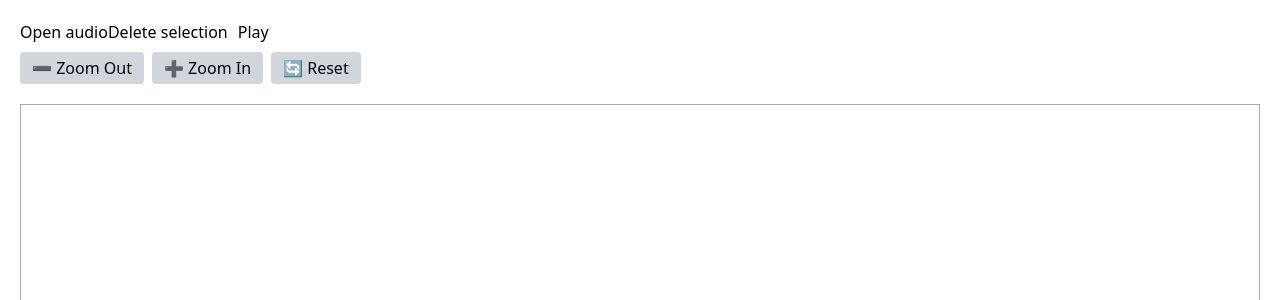
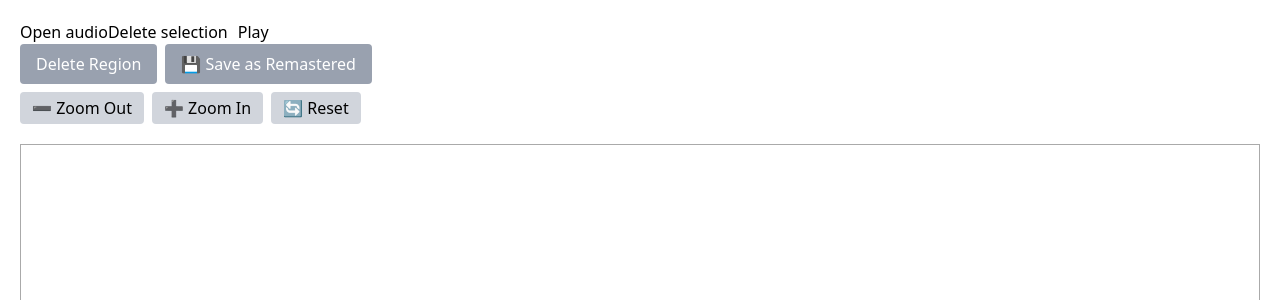
Before and after one commit to tsurubaso/sanbagierboSound, a React (Vite) app: page / in a window 1280 px wide. Shown: the top 300 px of the page. Built offline with nearby package versions, Linux system fonts and the light colour scheme.

Commit message:
using the buffer for all changes and finally saving, not working yet.

```diff
--- a/main.js
+++ b/main.js
@@ -1,9 +1,7 @@
 const { app, BrowserWindow, dialog, ipcMain } = require('electron');
 const path = require('path');
 const fs = require("fs");
-//const { spawn } = require('child_process');
-//const ffmpegPath = require('ffmpeg-static');
-const { deleteRegion } = require("./ffmpeg");
+
 
 function createWindow() {
   const win = new BrowserWindow({
@@ -44,6 +42,23 @@ ipcMain.handle("open-audio-dialog", async () => {
 });
 
 // -------- DELETE REGION USING FFMPEG ----------
-ipcMain.handle("delete-region", async (event, args) => {
-  return deleteRegion(args.file, args.start, args.end);
+ipcMain.handle("save-audio-file", async (event, { fileName, data }) => {
+  try {
+    const filePath = path.join(__dirname, "public", "audio", fileName);
+
+    // Créer le dossier s'il n'existe pas
+    const dir = path.dirname(filePath);
+    if (!fs.existsSync(dir)) {
+      fs.mkdirSync(dir, { recursive: true });
+    }
+
+    // Écrire le fichier
+    await fs.promises.writeFile(filePath, Buffer.from(data));
+
+    console.log("✅ Audio saved:", filePath);
+    return { ok: true, path: filePath };
+  } catch (err) {
+    console.error("❌ Error saving audio:", err);
+    return { ok: false, error: err.message };
+  }
 });
--- a/preload.js
+++ b/preload.js
@@ -21,5 +21,6 @@ contextBridge.exposeInMainWorld("electronAPI", {
     return { url, path: result.path };
   },
 
-  deleteRegion: (args) => ipcRenderer.invoke("delete-region", args),
+  saveAudioFile: (fileName, data) =>
+  ipcRenderer.invoke("save-audio-file", { fileName, data }),
 });
--- a/src/App.jsx
+++ b/src/App.jsx
@@ -4,7 +4,7 @@ import AudioZoomControls from "./AudioZoomControls";
 
 export default function App() {
   const containerRef = useRef();
-  const [file, setFile] = useState(null);      // { url, path }
+  const [file, setFile] = useState(null); // { url, path }
   const [region, setRegion] = useState(null);
   const [zoom, setZoom] = useState(100);
   const [isPlaying, setIsPlaying] = useState(false);
@@ -22,21 +22,132 @@ export default function App() {
     if (selected) setFile(selected);
   };
 
+  // ✅ Fonction pour supprimer la région sélectionnée
   const deleteRegion = async () => {
-    if (!file || !region) return;
+    if (!region || !waveRef.current) return;
 
-    console.log("Deleting region:", region);
+    const ws = waveRef.current;
+    const buffer = ws.getDecodedData();
 
-    const output = await window.electronAPI.deleteRegion({
-      file,
-      start: region.start,
-      end: region.end
+    // Créer un nouveau buffer sans la région
+    const audioContext = new AudioContext();
+    const sampleRate = buffer.sampleRate;
+    const startSample = Math.floor(region.start * sampleRate);
+    const endSample = Math.floor(region.end * sampleRate);
+
+    const channels = [];
+    for (let ch = 0; ch < buffer.numberOfChannels; ch++) {
+      const data = buffer.getChannelData(ch);
+      const before = data.slice(0, startSample);
+      const after = data.slice(endSample);
+
+      const merged = new Float32Array(before.length + after.length);
+      merged.set(before);
+      merged.set(after, before.length);
+      channels.push(merged);
+    }
+
+    const newBuffer = audioContext.createBuffer(
+      buffer.numberOfChannels,
+      channels[0].length,
+      sampleRate
+    );
+
+    channels.forEach((data, ch) => {
+      newBuffer.copyToChannel(data, ch);
     });
 
-    console.log("New file returned after region delete:", output);
+    // Convertir en WAV blob
+    const blob = bufferToWave(newBuffer);
 
-    setFile(output);
+    // Recharger dans WaveSurfer
+    await ws.load(URL.createObjectURL(blob));
+
+    region.remove();
     setRegion(null);
+  };
+
+  // ✅ Sauvegarder le fichier édité
+  const saveEditedFile = async () => {
+    if (!waveRef.current) return;
+
+    const buffer = waveRef.current.getDecodedData();
+    const blob = bufferToWave(buffer);
+
+    // Créer un nom avec suffix
+    const originalName = file.name.replace(/\.\w+$/, "");
+    const extension = file.name.match(/\.\w+$/)[0];
+    const newName = `${originalName}_remastered${extension}`;
+
+    // ✅ Utiliser l'API Electron pour sauvegarder
+    const arrayBuffer = await blob.arrayBuffer();
+    const uint8Array = new Uint8Array(arrayBuffer);
+
+    // Appeler votre IPC handler
+    const result = await window.electronAPI.saveAudioFile(newName, uint8Array);
+
+    if (result.ok) {
+      alert(`✅ Saved as: ${newName}`);
+    } else {
+      alert(`❌ Error: ${result.error}`);
+    }
+  };
+
+  // ✅ Convertir AudioBuffer en WAV Blob
+  const bufferToWave = (buffer) => {
+    const numOfChan = buffer.numberOfChannels;
+    const length = buffer.length * numOfChan * 2 + 44;
+    const arrayBuffer = new ArrayBuffer(length);
+    const view = new DataView(arrayBuffer);
+
+    let offset = 0;
+    const writeString = (str) => {
+      for (let i = 0; i < str.length; i++)
+        view.setUint8(offset++, str.charCodeAt(i));
+    };
+
+    writeString("RIFF");
+    view.setUint32(offset, length - 8, true);
+    offset += 4;
+    writeString("WAVE");
+    writeString("fmt ");
+    view.setUint32(offset, 16, true);
+    offset += 4;
+    view.setUint16(offset, 1, true);
+    offset += 2;
+    view.setUint16(offset, numOfChan, true);
+    offset += 2;
+    view.setUint32(offset, buffer.sampleRate, true);
+    offset += 4;
+    view.setUint32(offset, buffer.sampleRate * 2 * numOfChan, true);
+    offset += 4;
+    view.setUint16(offset, numOfChan * 2, true);
+    offset += 2;
+    view.setUint16(offset, 16, true);
+    offset += 2;
+    writeString("data");
+    view.setUint32(offset, length - offset - 4, true);
+    offset += 4;
+
+    // Interleave channels
+    const channels = [];
+    for (let ch = 0; ch < numOfChan; ch++) {
+      channels.push(buffer.getChannelData(ch));
+    }
+
+    for (let i = 0; i < buffer.length; i++) {
+      for (let ch = 0; ch < numOfChan; ch++) {
+        const sample = Math.max(-1, Math.min(1, channels[ch][i]));
+        view.setInt16(
+          offset,
+          sample < 0 ? sample * 0x8000 : sample * 0x7fff,
+          true
+        );
+        offset += 2;
+      }
+    }
+
+    return new Blob([arrayBuffer], { type: "audio/wav" });
   };
 
   const togglePlay = () => {
@@ -54,20 +165,31 @@ export default function App() {
   return (
     <div style={{ padding: 20 }}>
       <button onClick={selectFile}>Open audio</button>
-      <button onClick={deleteRegion} disabled={!region}>Delete selection</button>
-      <button
-        onClick={togglePlay}
-        disabled={!file}
-        style={{ marginLeft: 10 }}
-      >
+      <button onClick={deleteRegion} disabled={!region}>
+        Delete selection
+      </button>
+      <button onClick={togglePlay} disabled={!file} style={{ marginLeft: 10 }}>
         {isPlaying ? "Pause" : "Play"}
       </button>
+      <div className="flex gap-2">
+        <button
+          onClick={deleteRegion}
+          disabled={!region}
+          className="px-4 py-2 bg-red-500 text-white rounded disabled:bg-gray-400"
+        >
+          Delete Region
+        </button>
 
-      <AudioZoomControls
-        zoom={zoom}
-        setZoom={setZoom}
-        onChange={applyZoom}
-      />
+        <button
+          onClick={saveEditedFile}
+          disabled={!file}
+          className="px-4 py-2 bg-green-500 text-white rounded disabled:bg-gray-400"
+        >
+          💾 Save as Remastered
+        </button>
+      </div>
+
+      <AudioZoomControls zoom={zoom} setZoom={setZoom} onChange={applyZoom} />
 
       <div
         ref={containerRef}
@@ -75,7 +197,7 @@ export default function App() {
           marginTop: 20,
           width: "100%",
           height: 200,
-          border: "1px solid #aaa"
+          border: "1px solid #aaa",
         }}
       />
     </div>
```
Also changed, not shown: src/archives/ffmpeg.js (renamed from ffmpeg.js).
